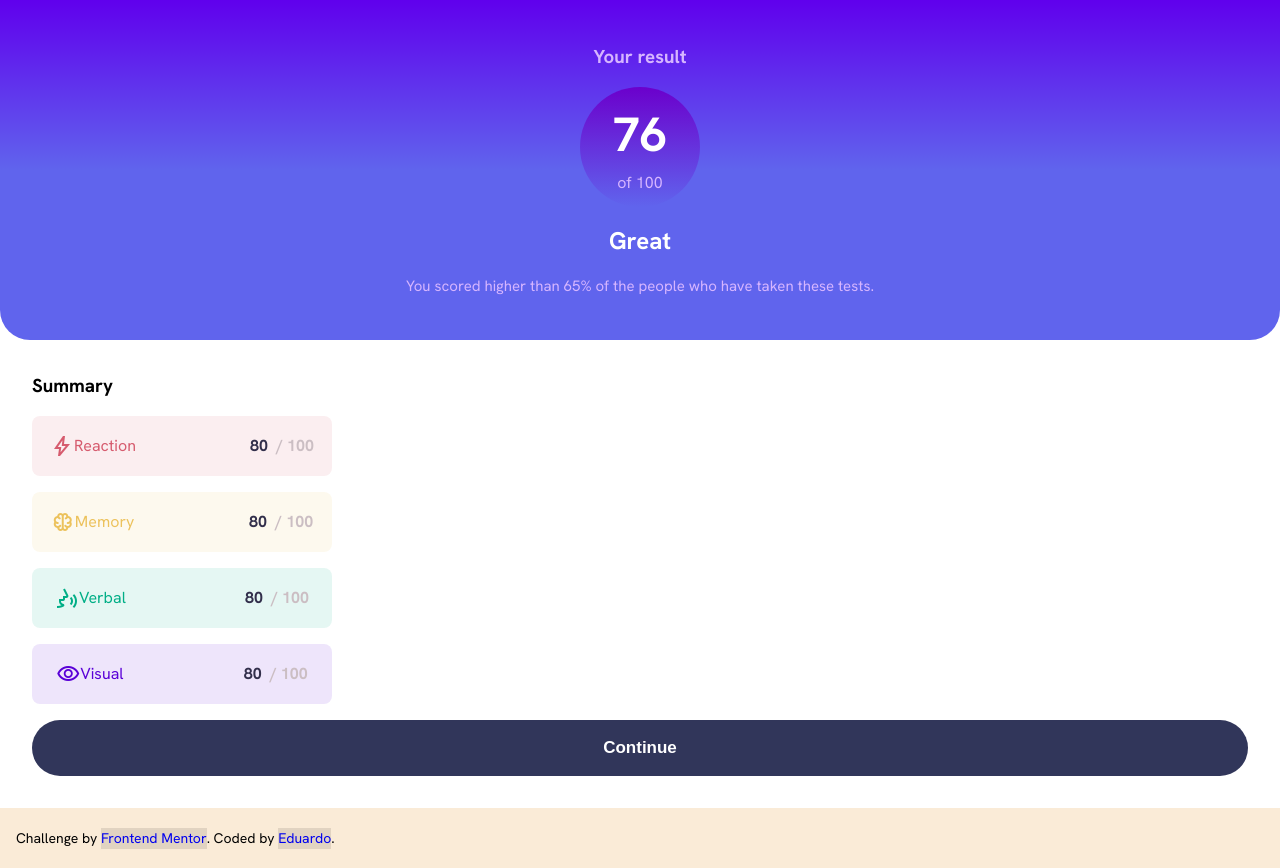
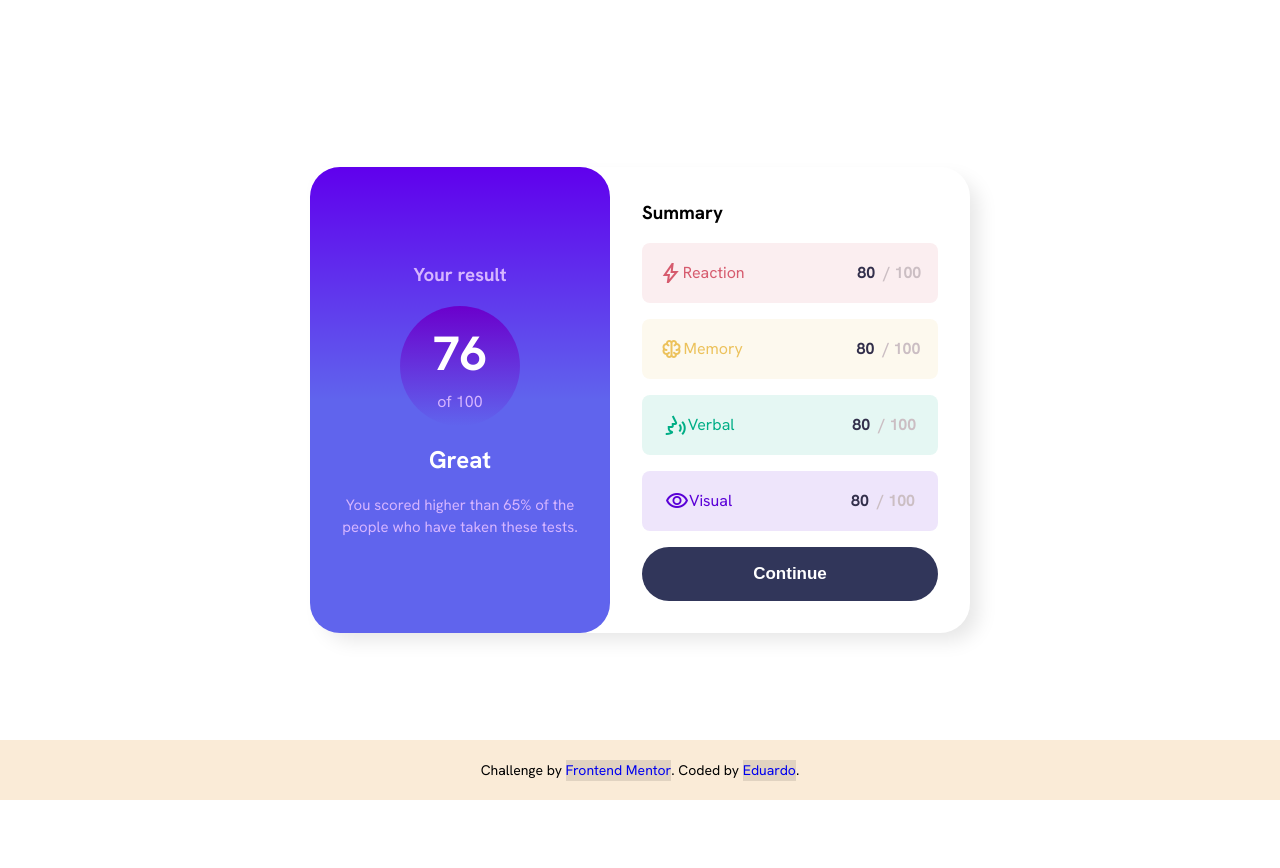
Before and after one commit to eduardokucek/FEM-ResultSummary, a plain HTML site: page index.html in a window 1280 px wide. After the commit the page ends 800 px from the top, so only its background shows below. Drawn offline with nearby package versions, Linux system fonts and the light colour scheme.

Commit message:
feat: create media query

```diff
--- a/index.html
+++ b/index.html
@@ -16,6 +16,7 @@
     <link rel="stylesheet" href="/src/styles/reset.css" />
     <link rel="stylesheet" href="/src/styles/globalStyle.css" />
     <link rel="stylesheet" href="/src/styles/index.css" />
+    <link rel="stylesheet" href="/src/styles/mediaQuery.css" />
 
     <link
       rel="stylesheet"
@@ -35,6 +36,8 @@
     />
   </head>
   <body>
+    <main class="container">
+      <section class="content">
         <div class="result">
           <h3>Your result</h3>
           <div class="points">
@@ -92,7 +95,8 @@
           </ul>
           <button>Continue</button>
         </div>
-
+      </section>
+    </main>
     <footer class="attribution">
       Challenge by&nbsp;
       <a href="https://www.frontendmentor.io?ref=challenge" target="_blank"
--- a/src/styles/index.css
+++ b/src/styles/index.css
@@ -1,3 +1,14 @@
+.container {
+  display: flex;
+  flex-direction: column;
+  height: 100vh;
+}
+
+.content {
+  display: flex;
+  flex-direction: column;
+}
+
 .result {
   display: flex;
   flex-direction: column;
@@ -66,7 +77,7 @@
   justify-content: space-evenly;
   gap: 6rem;
   height: 60px;
-  width: 300px;
+
   color: #d65b6e;
   background-color: rgba(214, 91, 110, 0.1);
   border-radius: 8px;
@@ -82,7 +93,7 @@
   justify-content: space-evenly;
   gap: 6rem;
   height: 60px;
-  width: 300px;
+
   color: #ecc25c;
   background-color: rgba(236, 194, 92, 0.1);
   border-radius: 8px;
@@ -91,13 +102,14 @@
 .summary #memory div {
   display: flex;
 }
+
 .summary #verbal {
   display: flex;
   align-items: center;
   justify-content: space-evenly;
   gap: 6rem;
   height: 60px;
-  width: 300px;
+
   color: #00ae86;
   background-color: rgba(0, 174, 134, 0.1);
   border-radius: 8px;
@@ -106,13 +118,14 @@
 .summary #verbal div {
   display: flex;
 }
+
 .summary #visual {
   display: flex;
   align-items: center;
   justify-content: space-evenly;
   gap: 6rem;
   height: 60px;
-  width: 300px;
+
   color: #5a00d7;
   background-color: rgba(90, 0, 215, 0.1);
   border-radius: 8px;
@@ -143,9 +156,11 @@
 }
 
 .attribution {
+  bottom: 0;
   display: flex;
   align-items: center;
   height: 60px;
+  width: 100%;
   padding: 16px;
   font-size: 14px;
   color: #000;
--- /dev/null
+++ b/src/styles/mediaQuery.css
@@ -0,0 +1,29 @@
+@media (min-width: 768px) {
+  .container {
+    flex-direction: row;
+    justify-content: center;
+    align-items: center;
+  }
+
+  .content {
+    flex-direction: row;
+    height: 466px;
+    border-radius: 0 30px 30px 30px;
+    box-shadow: 11px 10px 20px -3px rgba(0, 0, 0, 0.1);
+  }
+
+  .result {
+    border-radius: 30px;
+    height: 100%;
+    width: 300px;
+  }
+
+  .summary {
+    width: 360px;
+  }
+
+  .attribution {
+    position: fixed;
+    justify-content: center;
+  }
+}
```
Lines whose indentation alone changed are shown as unchanged.
